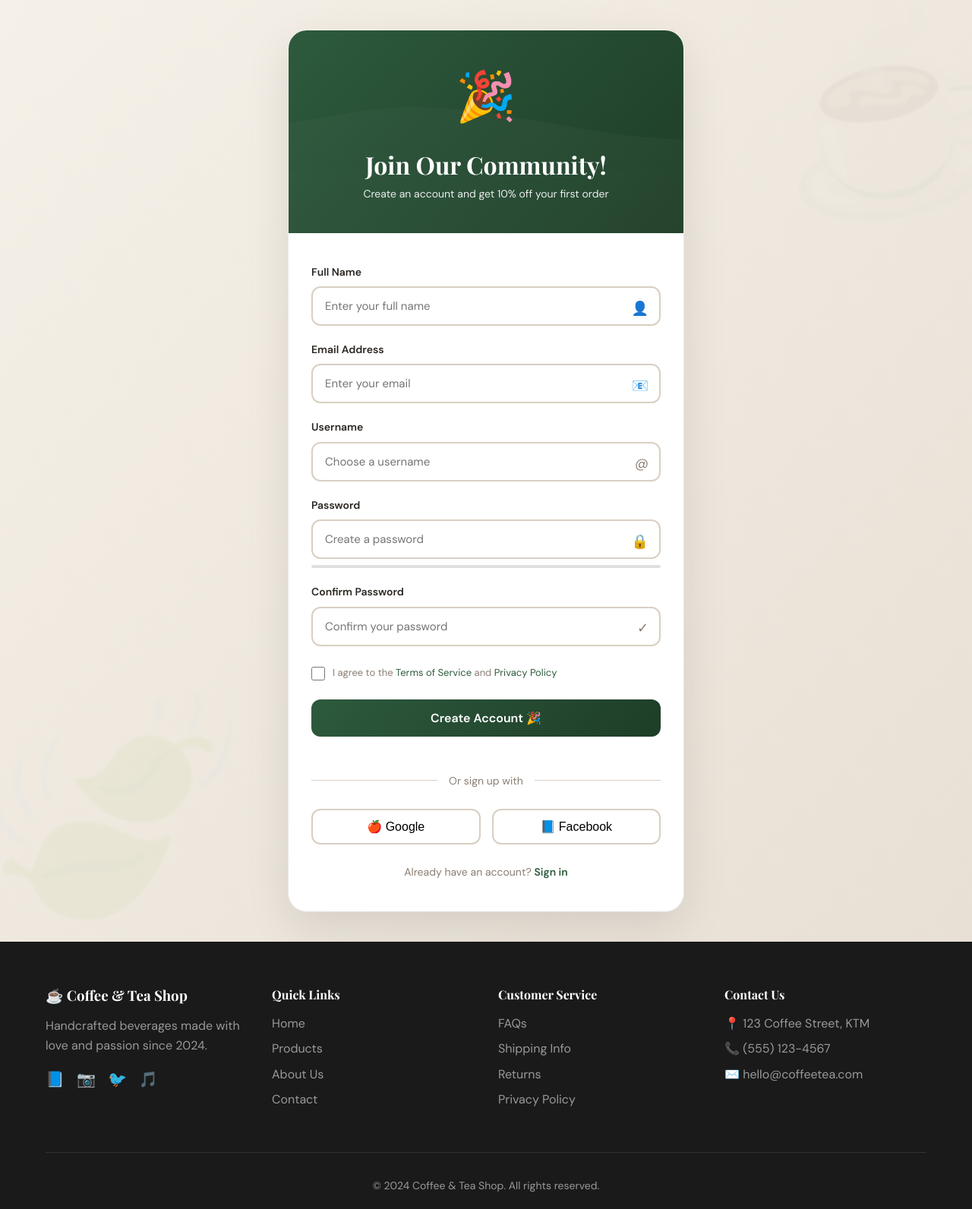
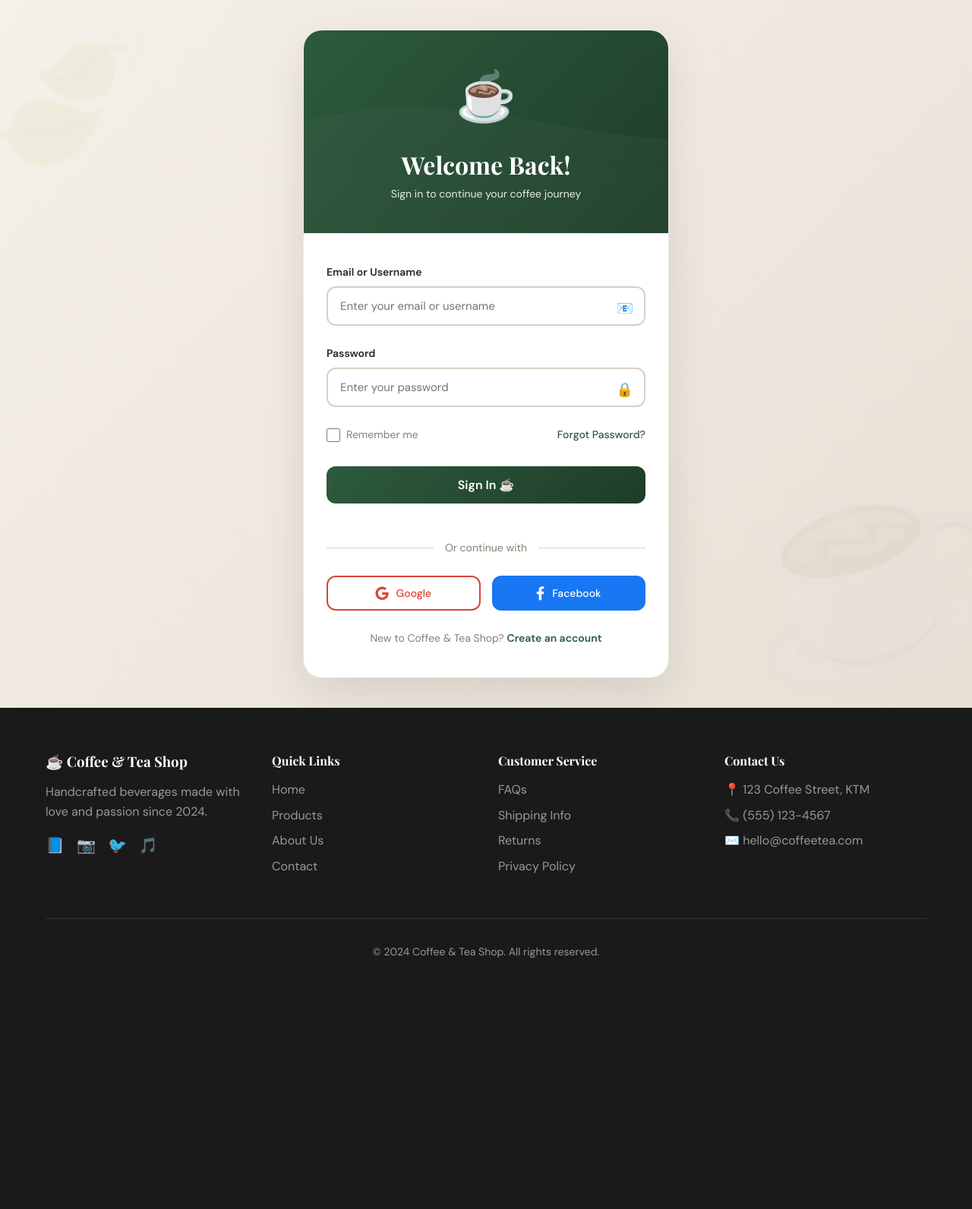
Before and after one commit to SachinTrokchhaki/Coffee-Tea-Shop, a Django app: page /register/ in a window 1280 px wide. Shown: the part 71-1663 px from the top of the page at 76% size. After the commit the page ends 1333 px from the top, so only its background shows below. Run offline with Django 5.2, Linux system fonts and the light colour scheme.

```diff
--- a/apps/accounts/templates/accounts/login.html
+++ b/apps/accounts/templates/accounts/login.html
@@ -331,11 +331,11 @@
         </div>
 
         <div class="social-login">
-          <button class="social-btn" onclick="alert('Google login coming soon!')">
-            🍎 Google
+          <button class="social-btn google-btn" onclick="alert('Google login coming soon!')">
+            <i class="fab fa-google"></i>Google
           </button>
           <button class="social-btn" onclick="alert('Facebook login coming soon!')">
-            📘 Facebook
+            <i class="fab fa-facebook-f"></i>Facebook
           </button>
         </div>
 
--- a/apps/accounts/templates/accounts/register.html
+++ b/apps/accounts/templates/accounts/register.html
@@ -1,12 +1,12 @@
 {% extends 'base.html' %}
 {% load static %}
 
-{% block title %}Register - Coffee & Tea Shop{% endblock %}
+{% block title %}Login - Coffee & Tea Shop{% endblock %}
 
 {% block extra_css %}
 <style>
-  /* Modern Register Page Styles */
-  .register-page {
+  /* Modern Login Page Styles */
+  .login-page {
     min-height: calc(100vh - 300px);
     display: flex;
     align-items: center;
@@ -18,35 +18,35 @@
   }
 
   /* Background decoration */
-  .register-page::before {
-    content: '🍃';
+  .login-page::before {
+    content: '☕';
     position: absolute;
     font-size: 300px;
     opacity: 0.05;
     bottom: -50px;
+    right: -50px;
+    transform: rotate(-15deg);
+    pointer-events: none;
+  }
+
+  .login-page::after {
+    content: '🍃';
+    position: absolute;
+    font-size: 200px;
+    opacity: 0.05;
+    top: -50px;
     left: -50px;
     transform: rotate(15deg);
     pointer-events: none;
   }
 
-  .register-page::after {
-    content: '☕';
-    position: absolute;
-    font-size: 250px;
-    opacity: 0.05;
-    top: -50px;
-    right: -50px;
-    transform: rotate(-10deg);
-    pointer-events: none;
-  }
-
-  .register-container {
-    max-width: 520px;
+  .login-container {
+    max-width: 480px;
     width: 100%;
     z-index: 1;
   }
 
-  .register-card {
+  .login-card {
     background: rgba(255, 255, 255, 0.98);
     backdrop-filter: blur(10px);
     border-radius: 24px;
@@ -55,12 +55,12 @@
     transition: transform 0.3s, box-shadow 0.3s;
   }
 
-  .register-card:hover {
+  .login-card:hover {
     transform: translateY(-5px);
     box-shadow: 0 30px 80px rgba(0, 0, 0, 0.15);
   }
 
-  .register-header {
+  .login-header {
     background: linear-gradient(135deg, var(--primary) 0%, var(--primary-dark) 100%);
     color: white;
     text-align: center;
@@ -68,7 +68,7 @@
     position: relative;
   }
 
-  .register-header::before {
+  .login-header::before {
     content: '';
     position: absolute;
     top: 0;
@@ -80,30 +80,30 @@
     opacity: 0.3;
   }
 
-  .register-icon {
+  .login-icon {
     font-size: 64px;
     margin-bottom: 15px;
     display: inline-block;
     animation: float 3s ease-in-out infinite;
   }
 
-  .register-header h2 {
+  .login-header h2 {
     font-size: 32px;
     margin-bottom: 8px;
     font-weight: 700;
   }
 
-  .register-header p {
+  .login-header p {
     font-size: 14px;
     opacity: 0.9;
   }
 
-  .register-body {
+  .login-body {
     padding: 40px 30px;
   }
 
   .input-group {
-    margin-bottom: 20px;
+    margin-bottom: 25px;
     position: relative;
   }
 
@@ -140,59 +140,43 @@
     font-size: 18px;
   }
 
-  /* Password strength indicator */
-  .password-strength {
-    margin-top: 8px;
-    font-size: 12px;
+  .form-options {
+    display: flex;
+    justify-content: space-between;
+    align-items: center;
+    margin-bottom: 30px;
   }
 
-  .strength-bar {
-    height: 4px;
-    background: #e0e0e0;
-    border-radius: 2px;
-    margin-top: 8px;
-    overflow: hidden;
+  .checkbox {
+    display: flex;
+    align-items: center;
+    gap: 8px;
+    cursor: pointer;
+    font-size: 14px;
+    color: var(--muted);
   }
 
-  .strength-bar-fill {
-    height: 100%;
-    width: 0%;
-    transition: width 0.3s, background 0.3s;
-    border-radius: 2px;
-  }
-
-  .terms {
-    margin: 25px 0;
-  }
-
-  .terms label {
-    display: flex;
-    align-items: flex-start;
-    gap: 10px;
-    cursor: pointer;
-    font-size: 13px;
-    color: var(--muted);
-    line-height: 1.5;
-  }
-
-  .terms input {
+  .checkbox input {
     width: 18px;
     height: 18px;
-    margin-top: 2px;
     cursor: pointer;
     accent-color: var(--primary);
   }
 
-  .terms a {
+  .forgot-link {
     color: var(--primary);
     text-decoration: none;
+    font-size: 14px;
+    font-weight: 500;
+    transition: color 0.3s;
   }
 
-  .terms a:hover {
+  .forgot-link:hover {
+    color: var(--primary-dark);
     text-decoration: underline;
   }
 
-  .register-btn-modern {
+  .login-btn-modern {
     width: 100%;
     padding: 14px;
     background: linear-gradient(135deg, var(--primary) 0%, var(--primary-dark) 100%);
@@ -207,7 +191,7 @@
     margin-bottom: 20px;
   }
 
-  .register-btn-modern:hover {
+  .login-btn-modern:hover {
     transform: translateY(-2px);
     box-shadow: 0 10px 20px rgba(45, 90, 61, 0.3);
   }
@@ -236,7 +220,7 @@
     font-size: 14px;
   }
 
-  .social-register {
+  .social-login {
     display: flex;
     gap: 15px;
     margin-bottom: 25px;
@@ -249,33 +233,72 @@
     border-radius: 12px;
     background: white;
     cursor: pointer;
-    font-size: 16px;
+    font-size: 14px;
+    font-weight: 500;
     transition: all 0.3s;
     display: flex;
     align-items: center;
     justify-content: center;
     gap: 10px;
+    font-family: 'DM Sans', sans-serif;
   }
 
-  .social-btn:hover {
-    background: var(--bg);
-    border-color: var(--primary);
+  .social-btn i {
+    font-size: 18px;
+  }
+
+  /* Google Button */
+  .google-btn {
+    background: white;
+    border-color: #db4437;
+    color: #db4437;
+  }
+
+  .google-btn i {
+    color: #db4437;
+  }
+
+  .google-btn:hover {
+    background: #db4437;
+    border-color: #db4437;
+    color: white;
     transform: translateY(-2px);
   }
 
-  .login-link {
+  .google-btn:hover i {
+    color: white;
+  }
+
+  /* Facebook Button */
+  .facebook-btn {
+    background: #1877f2;
+    border-color: #1877f2;
+    color: white;
+  }
+
+  .facebook-btn i {
+    color: white;
+  }
+
+  .facebook-btn:hover {
+    background: #166fe5;
+    border-color: #166fe5;
+    transform: translateY(-2px);
+  }
+
+  .register-link {
     text-align: center;
     color: var(--muted);
     font-size: 14px;
   }
 
-  .login-link a {
+  .register-link a {
     color: var(--primary);
     text-decoration: none;
     font-weight: 600;
   }
 
-  .login-link a:hover {
+  .register-link a:hover {
     text-decoration: underline;
   }
 
@@ -285,143 +308,85 @@
   }
 
   @media (max-width: 768px) {
-    .register-body {
+    .login-body {
       padding: 30px 20px;
     }
 
-    .register-header {
+    .login-header {
       padding: 30px 20px;
     }
 
-    .register-header h2 {
+    .login-header h2 {
       font-size: 28px;
     }
 
-    .social-register {
+    .social-login {
       flex-direction: column;
+    }
+
+    .social-btn {
+      width: 100%;
     }
   }
 </style>
 {% endblock %}
 
 {% block content %}
-<div class="register-page">
-  <div class="register-container">
-    <div class="register-card">
-      <div class="register-header">
-        <div class="register-icon">🎉</div>
-        <h2>Join Our Community!</h2>
-        <p>Create an account and get 10% off your first order</p>
+<div class="login-page">
+  <div class="login-container">
+    <div class="login-card">
+      <div class="login-header">
+        <div class="login-icon">☕</div>
+        <h2>Welcome Back!</h2>
+        <p>Sign in to continue your coffee journey</p>
       </div>
 
-      <div class="register-body">
-        <form method="post" id="registerForm">
+      <div class="login-body">
+        <form method="post">
           {% csrf_token %}
 
           <div class="input-group">
-            <label>Full Name</label>
-            <input type="text" name="fullname" placeholder="Enter your full name" required>
-            <span class="input-icon">👤</span>
-          </div>
-
-          <div class="input-group">
-            <label>Email Address</label>
-            <input type="email" name="email" placeholder="Enter your email" required>
+            <label>Email or Username</label>
+            <input type="text" name="username" placeholder="Enter your email or username" required>
             <span class="input-icon">📧</span>
           </div>
 
           <div class="input-group">
-            <label>Username</label>
-            <input type="text" name="username" placeholder="Choose a username" required>
-            <span class="input-icon">@</span>
+            <label>Password</label>
+            <input type="password" name="password" placeholder="Enter your password" required>
+            <span class="input-icon">🔒</span>
           </div>
 
-          <div class="input-group">
-            <label>Password</label>
-            <input type="password" name="password" id="password" placeholder="Create a password" required>
-            <span class="input-icon">🔒</span>
-            <div class="password-strength">
-              <div class="strength-bar">
-                <div class="strength-bar-fill" id="strengthFill"></div>
-              </div>
-            </div>
+          <div class="form-options">
+            <label class="checkbox">
+              <input type="checkbox" name="remember"> Remember me
+            </label>
+            <a href="#" class="forgot-link">Forgot Password?</a>
           </div>
 
-          <div class="input-group">
-            <label>Confirm Password</label>
-            <input type="password" name="confirm_password" placeholder="Confirm your password" required>
-            <span class="input-icon">✓</span>
-          </div>
-
-          <div class="terms">
-            <label>
-              <input type="checkbox" name="terms" required>
-              <span>I agree to the <a href="#">Terms of Service</a> and <a href="#">Privacy Policy</a></span>
-            </label>
-          </div>
-
-          <button type="submit" class="register-btn-modern">
-            Create Account 🎉
+          <button type="submit" class="login-btn-modern">
+            Sign In ☕
           </button>
         </form>
 
         <div class="divider">
-          <span>Or sign up with</span>
+          <span>Or continue with</span>
         </div>
 
-        <div class="social-register">
-          <button class="social-btn" onclick="alert('Google sign up coming soon!')">
-            🍎 Google
+        <div class="social-login">
+          <button class="social-btn google-btn" onclick="alert('Google login coming soon!')">
+            <i class="fab fa-google"></i> Google
           </button>
-          <button class="social-btn" onclick="alert('Facebook sign up coming soon!')">
-            📘 Facebook
+          <button class="social-btn facebook-btn" onclick="alert('Facebook login coming soon!')">
+            <i class="fab fa-facebook-f"></i> Facebook
           </button>
         </div>
 
-        <div class="login-link">
-          Already have an account? <a href="/accounts/login/">Sign in</a>
+        <div class="register-link">
+          New to Coffee & Tea Shop? <a href="/accounts/register/">Create an account</a>
         </div>
       </div>
     </div>
   </div>
 </div>
-
-<script>
-  // Password strength checker
-  const passwordInput = document.getElementById('password');
-  const strengthFill = document.getElementById('strengthFill');
-
-  passwordInput.addEventListener('input', function() {
-    const password = this.value;
-    let strength = 0;
-
-    if (password.length >= 6) strength++;
-    if (password.length >= 10) strength++;
-    if (/[A-Z]/.test(password)) strength++;
-    if (/[0-9]/.test(password)) strength++;
-    if (/[^A-Za-z0-9]/.test(password)) strength++;
-
-    const percentage = (strength / 5) * 100;
-    strengthFill.style.width = percentage + '%';
-
-    if (strength <= 2) {
-      strengthFill.style.background = '#dc3545';
-    } else if (strength <= 3) {
-      strengthFill.style.background = '#ffc107';
-    } else {
-      strengthFill.style.background = '#28a745';
-    }
-  });
-
-  // Form validation
-  document.getElementById('registerForm').addEventListener('submit', function(e) {
-    const password = document.querySelector('[name="password"]').value;
-    const confirm = document.querySelector('[name="confirm_password"]').value;
-
-    if (password !== confirm) {
-      e.preventDefault();
-      alert('Passwords do not match!');
-    }
-  });
-</script>
 {% endblock %}
--- a/templates/base.html
+++ b/templates/base.html
@@ -7,6 +7,7 @@
   <title>Coffee &amp; Tea Shop | {% block title %}Home{% endblock %}</title>
   <link rel="stylesheet" href="{% static 'css/styles.css' %}" />
   <link href="https://fonts.googleapis.com/css2?family=Playfair+Display:wght@400;500;600;700;800;900&family=DM+Sans:wght@400;500;600;700&display=swap" rel="stylesheet">
+  <link rel="stylesheet" href="https://cdnjs.cloudflare.com/ajax/libs/font-awesome/6.0.0-beta3/css/all.min.css">
   {% block extra_css %}{% endblock %}
 </head>
 <body>
```
